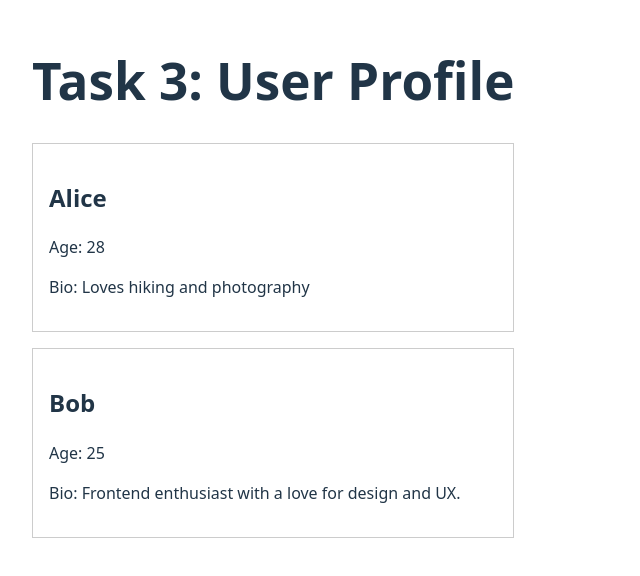
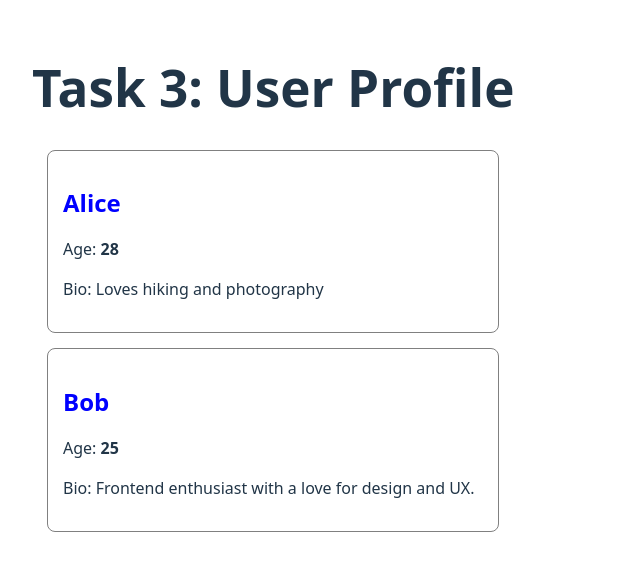
Before and after one commit to MuthumbiMungai/alx-fe-reactjs, a React (Vite) app in the folder alx-react-app/: page / in a window 1280 px wide. Shown: the part 114-690 px from the top of the page, without its empty margins (0-640 px from the left). Built offline with nearby package versions, Linux system fonts and the light colour scheme.

Commit message:
fix(task-0): move components to correct folder with inline CSS styling

```diff
--- a/alx-react-app/src/components/Footer.jsx
+++ b/alx-react-app/src/components/Footer.jsx
@@ -1,9 +1,9 @@
 function Footer() {
   return (
-    <footer>
-      <p>© 2023 City Lovers</p>
+    <footer style={{ backgroundColor: '#222', color: '#fff', textAlign: 'center', padding: '10px', marginTop: '20px' }}>
+      <p>&copy; 2025 My React App</p>
     </footer>
   );
 }
 
-export default Footer;
+export default Footer;S
--- a/alx-react-app/src/components/MainContent.jsx
+++ b/alx-react-app/src/components/MainContent.jsx
@@ -1,7 +1,8 @@
 function MainContent() {
   return (
-    <main>
-      <p>I love to visit New York, Paris, and Tokyo.</p>
+    <main style={{ backgroundColor: '#f4f4f4', padding: '20px', margin: '10px', borderRadius: '6px' }}>
+      <h2>Main Content</h2>
+      <p>This is where the main content of the app will go.</p>
     </main>
   );
 }
--- a/alx-react-app/src/components/UserProfile.jsx
+++ b/alx-react-app/src/components/UserProfile.jsx
@@ -1,13 +1,11 @@
-import React from 'react';
-
-const UserProfile = (props) => {
+function UserProfile(props) {
   return (
-    <div style={{ border: '1px solid #ccc', padding: '1rem', margin: '1rem 0' }}>
-      <h2>{props.name}</h2>
-      <p>Age: {props.age}</p>
+    <div style={{ border: '1px solid gray', padding: '15px', margin: '15px', borderRadius: '8px' }}>
+      <h2 style={{ color: 'blue', marginBottom: '10px' }}>{props.name}</h2>
+      <p>Age: <span style={{ fontWeight: 'bold' }}>{props.age}</span></p>
       <p>Bio: {props.bio}</p>
     </div>
   );
-};
+}
 
 export default UserProfile;
```
Also changed, not shown: alx-react-app/src/components/Header.jsx (line endings or trailing spaces).
